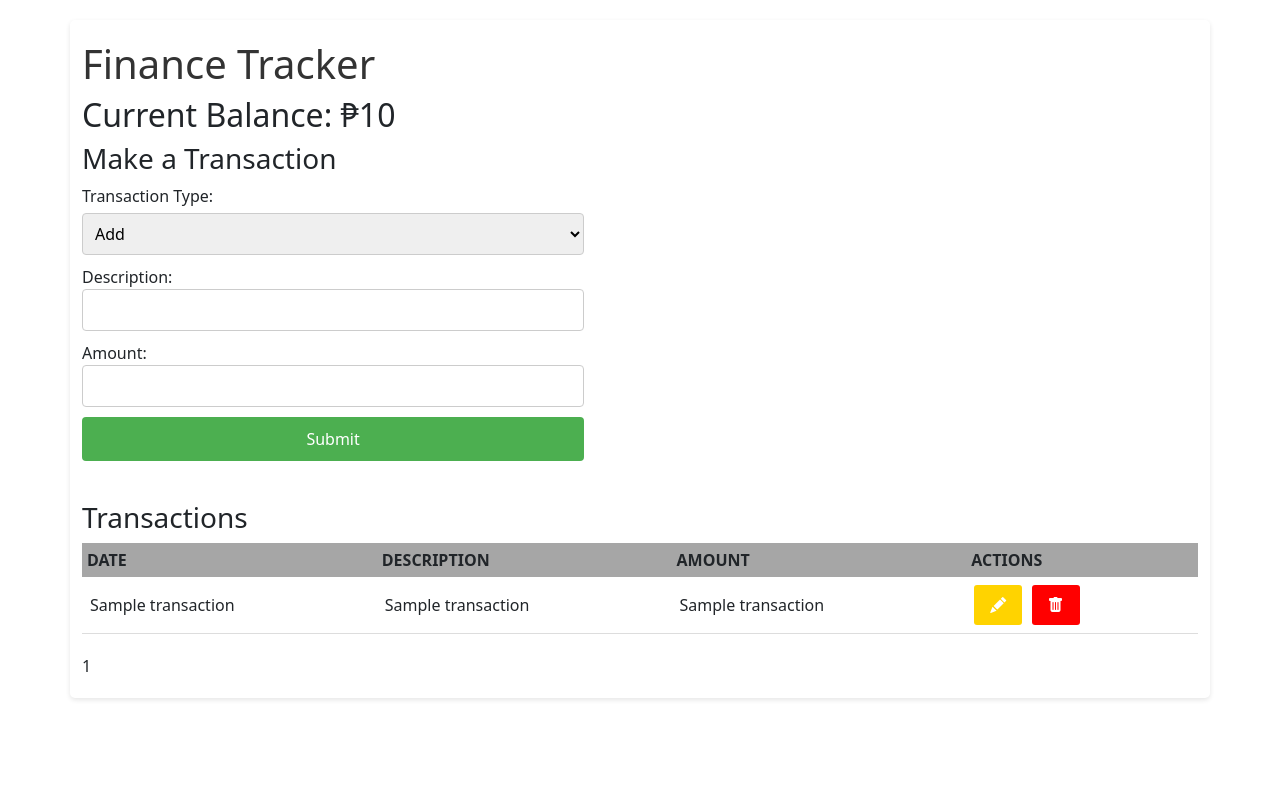
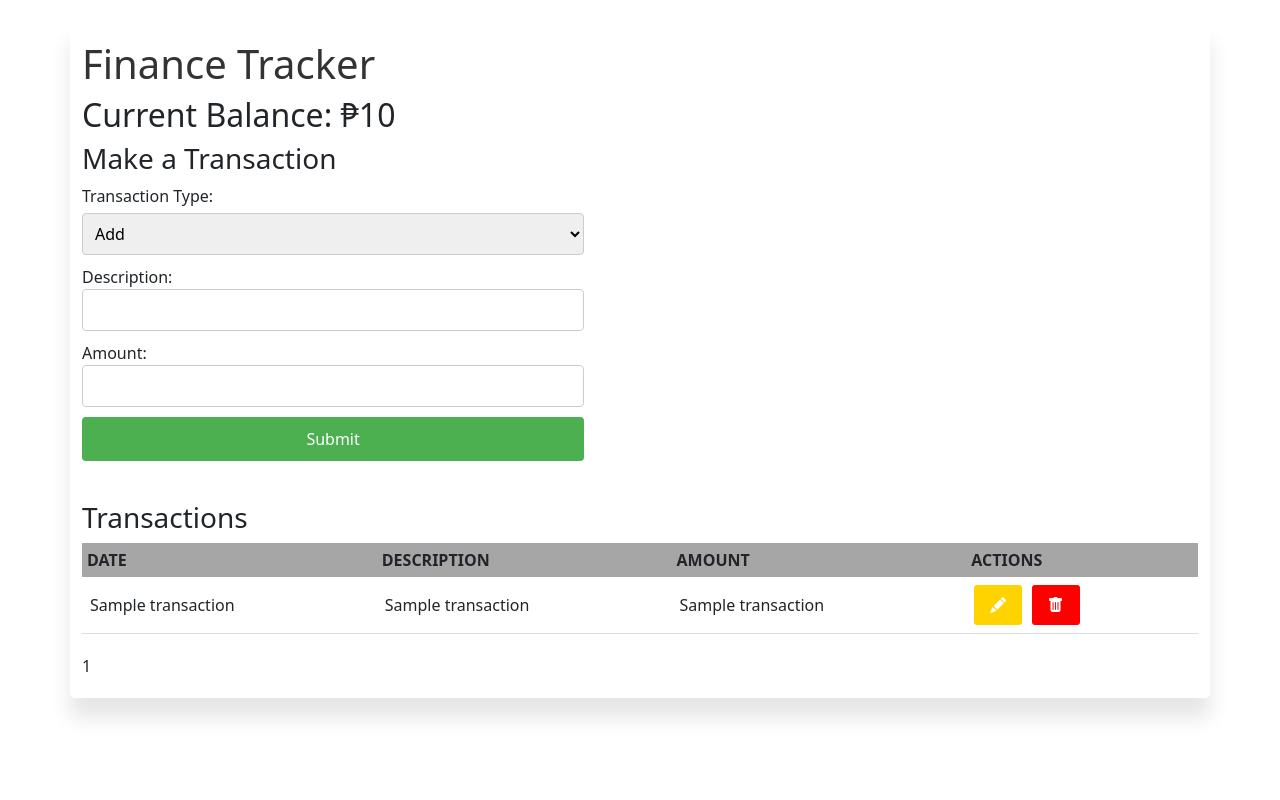
Before and after one commit to Andraannn/Finance-Tracker-System, a Flask app: page / in a window 1280 px wide. Run offline with Flask 3, Linux system fonts and the light colour scheme; a database or web service that is not in the repository returns one stand-in record (values such as "Sample title"); some libraries are stand-ins or nearby versions.

Commit message:
modified shadows for the container

```diff
--- a/static/styles.css
+++ b/static/styles.css
@@ -98,7 +98,7 @@ tfoot td:first-child {
   padding: 20px;
   background-color: #fff;
   border-radius: 5px;
-  box-shadow: 0 2px 5px rgba(0, 0, 0, 0.1);
+  box-shadow: 0 20px 20px rgba(0, 0, 0, 0.1);
 }
 
 .transaction-container {
```
